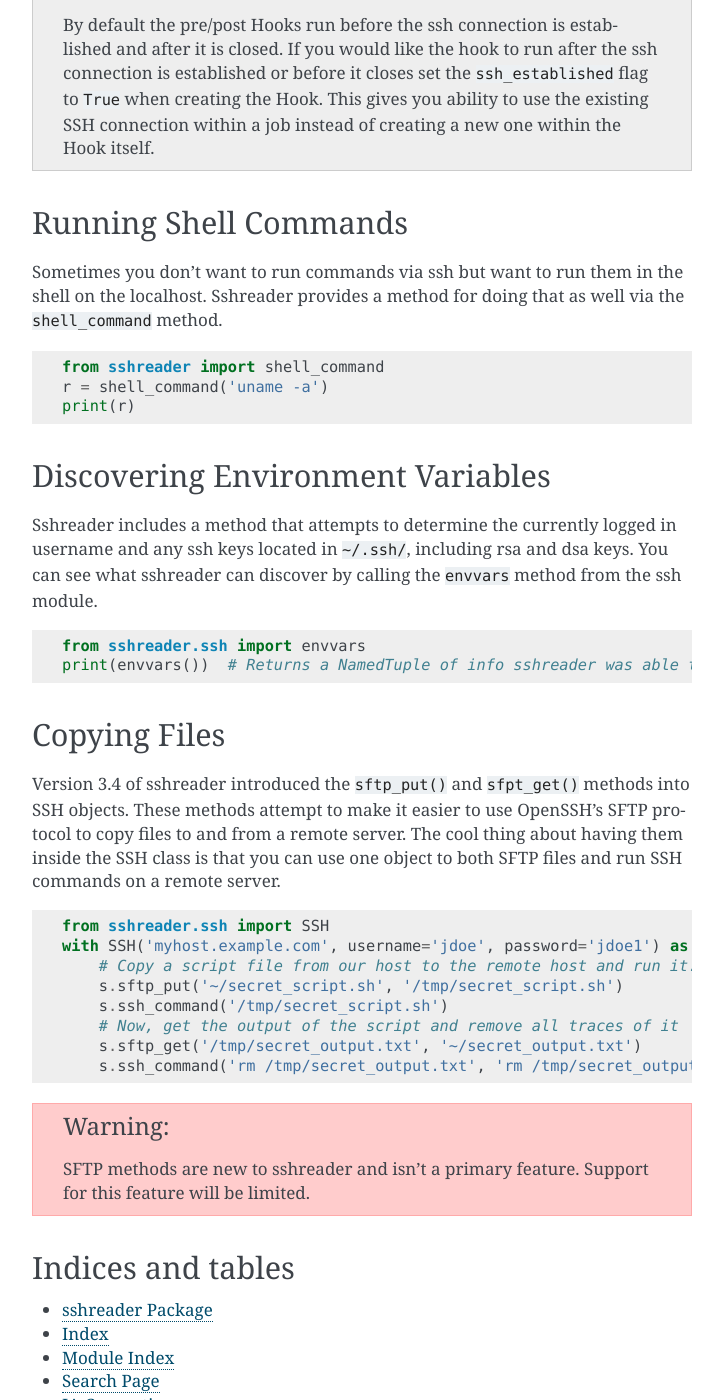
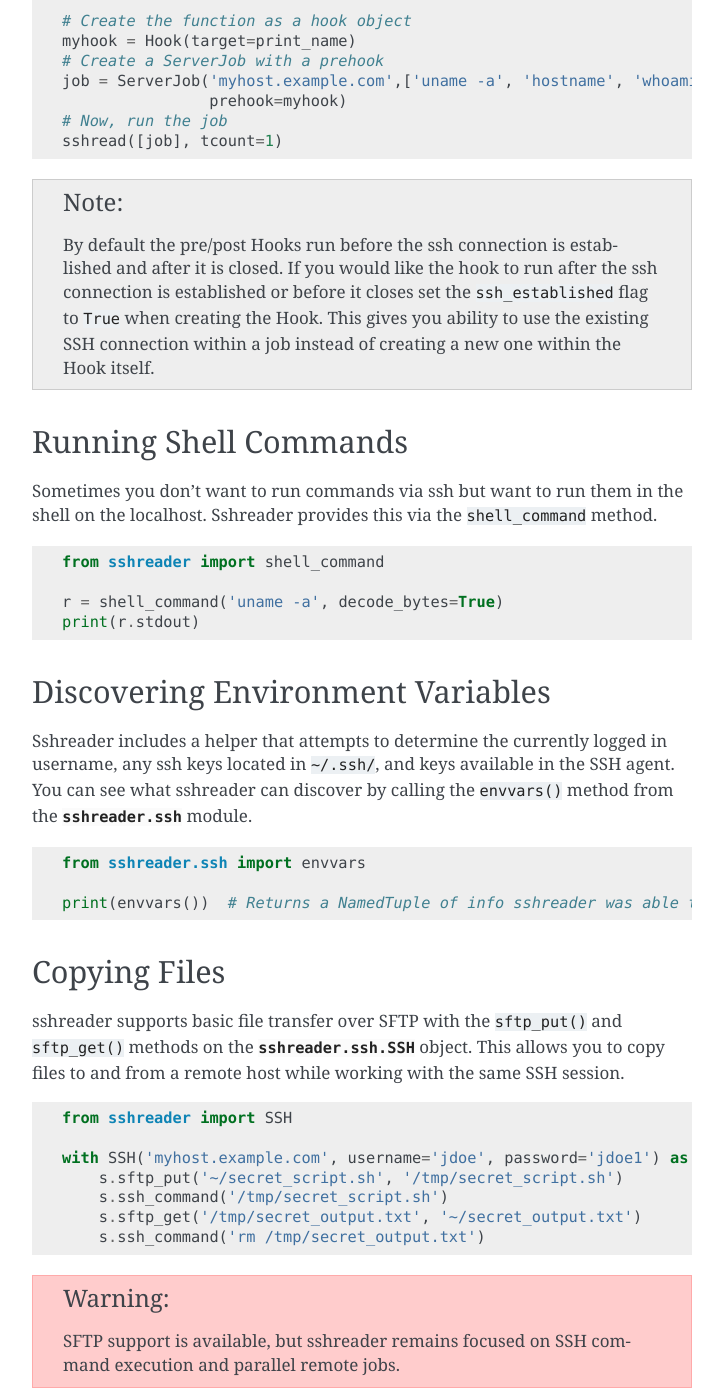
Before and after one commit to isaiah1112/sshreader, a Sphinx documentation site: the page built from docs/source/getting_started.rst, in a window 1280 px wide and 1400 px high, scrolled down 2412 px. Shown: the whole window, without its empty margins (388-1111 px from the left). Built offline with Sphinx 7.4.7, drawn with Linux system fonts in a browser that asks for light colours; some of the changed text lies outside the part shown.

Commit message:
Updated Sphinx Documentation

```diff
--- a/docs/source/getting_started.rst
+++ b/docs/source/getting_started.rst
@@ -30,9 +30,10 @@
 .. code-block:: python
 
     from sshreader import SSH
+
     with SSH('myhost.example.com', username='jdoe', password='jdoe1') as s:
-        uname = s.ssh_command('uname -a')
-        print(uname)  # Show the results of the command, including stdin, stdout, and stderr
+        result = s.ssh_command('uname -a')
+        print(result.stdout)
 
 .. note::
     By using the :code:`with` statement you do not have to worry about running :code:`SSH.close()` when you are finished with
@@ -66,13 +68,19 @@
 .. code-block:: python
 
     from sshreader import ServerJob, sshread
+
     jobs = list()
     for host in ['myhost1.example.com', 'myhost2.example.com', 'myhost3.example.com']:
-        job = ServerJob(host,['uname -a', 'hostname', 'whoami'] username='jdoe', password='jdoe1')
+        job = ServerJob(host, ['uname -a', 'hostname', 'whoami'], username='jdoe', password='jdoe1')
         jobs.append(job)
+
     finished = sshread(jobs, tcount=0)
     for job in finished:
         print(job.status, job.results)
+
+.. note::
+    The :code:`sshread` helper requires a list of :class:`sshreader.utils.ServerJob` objects. If you pass a single job, wrap it
+    in a list like :code:`sshread([job], tcount=0)`.
 
 Now you are ready to sshread all your servers as fast as possible!
 
@@ -104,7 +112,7 @@
     job = ServerJob('myhost.example.com',['uname -a', 'hostname', 'whoami'], username='jdoe', password='jdoe1',
                     prehook=myhook)
     # Now, run the job
-    sshread(job, tcount=1)
+    sshread([job], tcount=1)
 
 .. note::
 
@@ -116,46 +124,46 @@
 Running Shell Commands
 ----------------------
 Sometimes you don't want to run commands via ssh but want to run them in the shell on the localhost.  Sshreader provides
-a method for doing that as well via the :code:`shell_command` method.
+this via the :code:`shell_command` method.
 
 .. code-block:: python
 
     from sshreader import shell_command
-    r = shell_command('uname -a')
-    print(r)
+
+    r = shell_command('uname -a', decode_bytes=True)
+    print(r.stdout)
 
 Discovering Environment Variables
 ---------------------------------
-Sshreader includes a method that attempts to determine the currently logged in username and any ssh keys located in
-:code:`~/.ssh/`, including rsa and dsa keys.  You can see what sshreader can discover by calling the :code:`envvars`
-method from the ssh module.
+Sshreader includes a helper that attempts to determine the currently logged in username, any ssh keys located in
+:code:`~/.ssh/`, and keys available in the SSH agent.  You can see what sshreader can discover by calling the
+:code:`envvars()` method from the :mod:`sshreader.ssh` module.
 
 .. code-block:: python
 
     from sshreader.ssh import envvars
+
     print(envvars())  # Returns a NamedTuple of info sshreader was able to gather from the OS
 
 Copying Files
 -------------
 
-Version 3.4 of sshreader introduced the :code:`sftp_put()` and :code:`sfpt_get()` methods into SSH objects.  These
-methods attempt to make it easier to use OpenSSH's SFTP protocol to copy files to and from a remote server.  The cool thing
-about having them inside the SSH class is that you can use one object to both SFTP files and run SSH commands on a remote server.
+sshreader supports basic file transfer over SFTP with the :code:`sftp_put()` and :code:`sftp_get()` methods on the
+:class:`sshreader.ssh.SSH` object. This allows you to copy files to and from a remote host while working with the same
+SSH session.
 
 .. code-block:: python
 
-    from sshreader.ssh import SSH
+    from sshreader import SSH
+
     with SSH('myhost.example.com', username='jdoe', password='jdoe1') as s:
-        # Copy a script file from our host to the remote host and run it.
         s.sftp_put('~/secret_script.sh', '/tmp/secret_script.sh')
         s.ssh_command('/tmp/secret_script.sh')
-        # Now, get the output of the script and remove all traces of it
         s.sftp_get('/tmp/secret_output.txt', '~/secret_output.txt')
-        s.ssh_command('rm /tmp/secret_output.txt', 'rm /tmp/secret_output.sh')
+        s.ssh_command('rm /tmp/secret_output.txt')
 
 .. warning::
-
-    SFTP methods are new to sshreader and isn't a primary feature.  Support for this feature will be limited.
+    SFTP support is available, but sshreader remains focused on SSH command execution and parallel remote jobs.
 
 Indices and tables
 ------------------
```
Also changed, not shown: other parts of docs/source/getting_started.rst (+4 -3 lines), docs/source/faq.rst (+6 -3 lines), docs/source/index.rst (+3 -4 lines), docs/source/pydsh.rst (+13 -2 lines).
